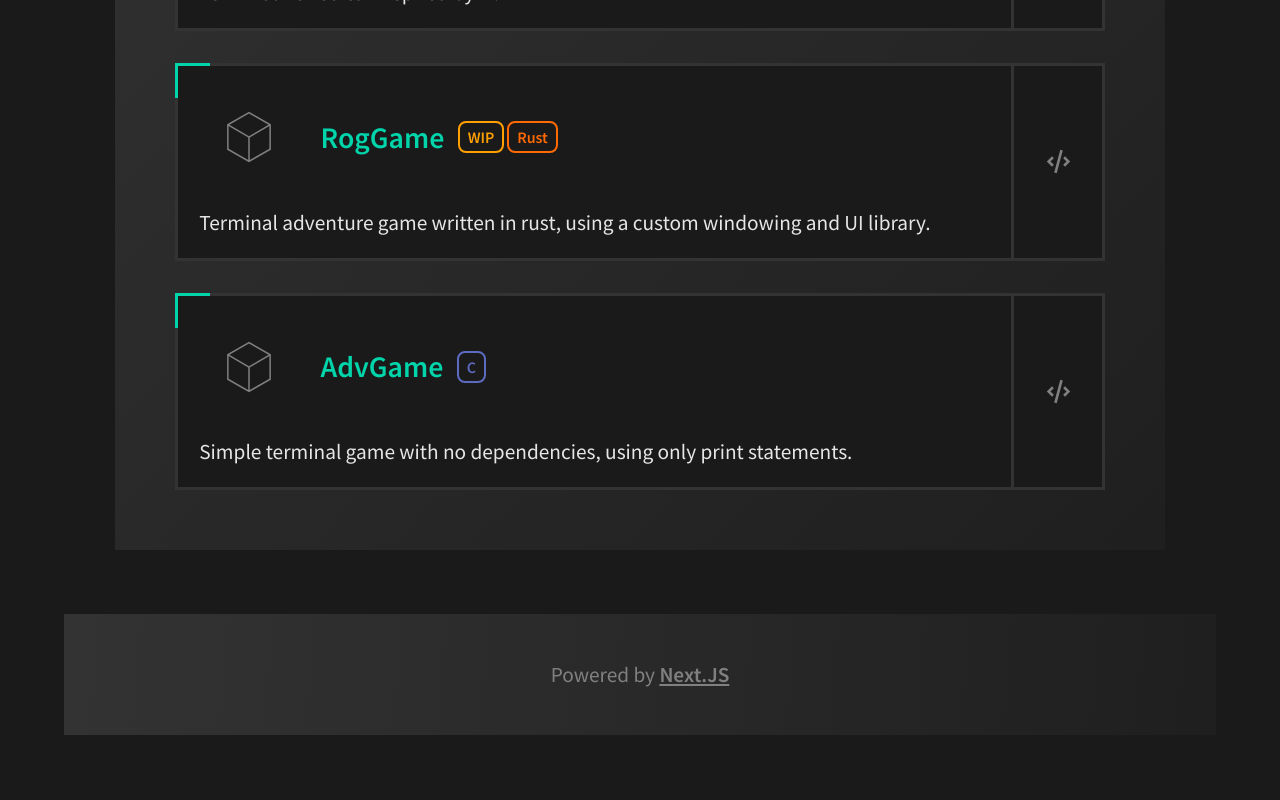
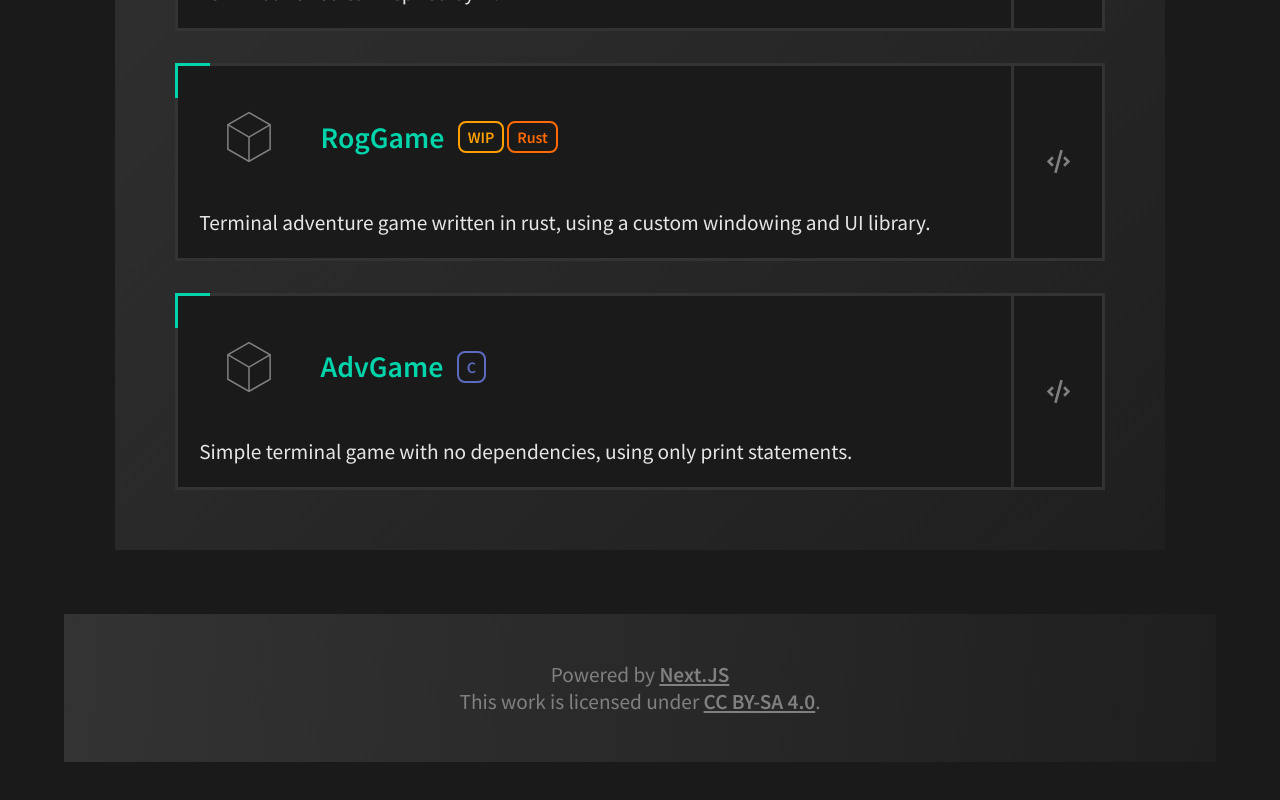
Before and after one commit to ShinyJonny/glob, a Next.js app in the folder frontend/: page /projects in a window 1280 px wide. Shown: the part 958-1758 px from the top of the page. Built offline with nearby package versions, Linux system fonts and the light colour scheme.

Commit message:
Added CC

```diff
--- a/frontend/components/layout.tsx
+++ b/frontend/components/layout.tsx
@@ -26,5 +26,16 @@ const Footer: React.FC = () => (
         Next.JS
       </a>
     </span>
+    <span>
+      This work is licensed under{" "}
+      <a
+        rel="license"
+        href="http://creativecommons.org/licenses/by-sa/4.0/"
+        className={"link"}
+      >
+        CC BY-SA 4.0
+      </a>
+      .
+    </span>
   </div>
 );
--- a/frontend/styles/Layout.module.css
+++ b/frontend/styles/Layout.module.css
@@ -17,8 +17,7 @@
 	padding: 2.2em;
 	margin-top: var(--layout-gap-size);
 	display: flex;
-	flex-direction: row;
-	justify-content: space-around;
+	flex-direction: column;
 	align-items: center;
 	background-image: linear-gradient(var(--panel-gradient-deg), var(--bg-lighter-color), var(--bg-medium-color));
 	color: var(--fg-dim-color);
```
